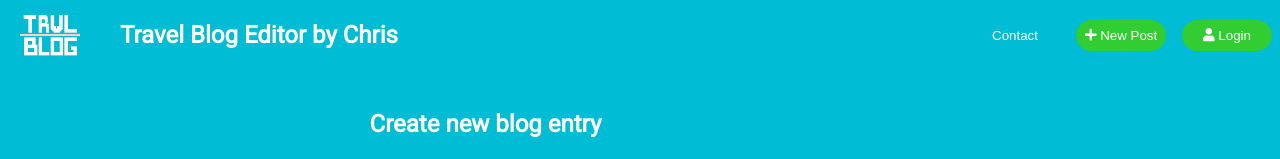
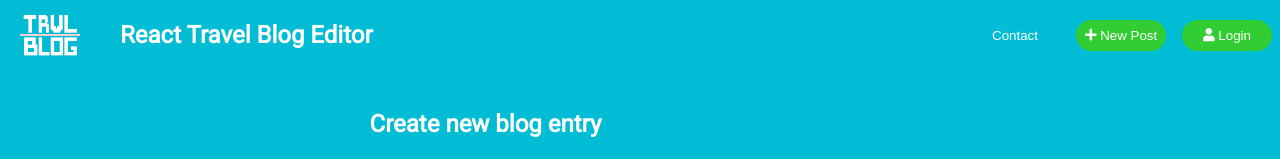
Before and after one commit to EckeEcke/react-app, a React (Create React App) app: page /New in a window 1280 px wide. Shown: the top 159 px of the page. Built offline with nearby package versions, Linux system fonts and the light colour scheme; no server answers; what google-maps-react would draw is missing.

Commit message:
changed title

```diff
--- a/src/Components/Navigation.js
+++ b/src/Components/Navigation.js
@@ -14,7 +14,7 @@ function Navigation(){
     return(
         <nav className="navbar">
             <Link to="/"  className="navlogo"><img src={logo} alt="my Logo"></img></Link>
-            <h1 className="navTitle">Travel Blog Editor by Chris</h1>
+            <h1 className="navTitle">React Travel Blog Editor</h1>
             <div className="navBTNs">
                 <Link to="/Contact" >
                     <button className="contactBTN">Contact</button>
```
Also changed, not shown: 1 other file (tests, documents, lock files or other folders).
